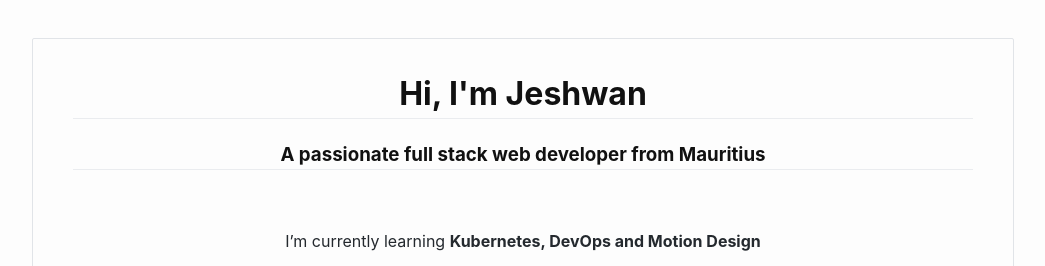
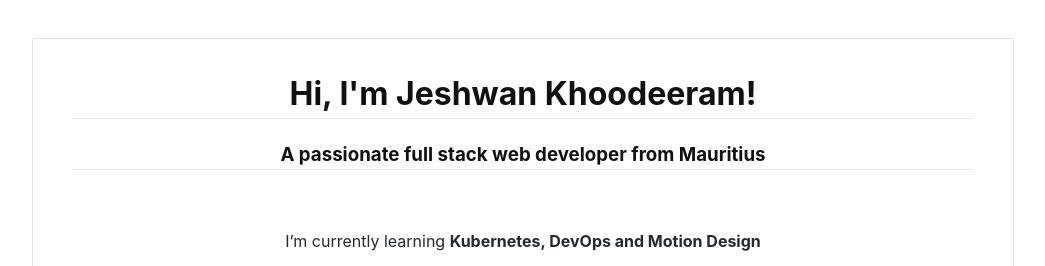
Before and after one commit to jeshwan/jeshwan.github.io, a plain HTML site: page index.html in a window 1280 px wide. Shown: the top 266 px of the page, without its empty margins (117-1162 px from the left). Drawn offline with Linux system fonts and the light colour scheme.

Commit message:
Update title and body

```diff
--- a/index.html
+++ b/index.html
@@ -7,7 +7,7 @@
 	<meta http-equiv="X-UA-Compatible" content="IE=edge">
 	<meta name="viewport" content="width=device-width, initial-scale=1.0">
 
-	<title>Jeshwan</title>
+	<title>Full Stack Web Developer | Jeshwan Khoodeeram</title>
 
 	<style type='text/css'>
 		body {
@@ -199,7 +199,7 @@
 
 	<div id='content'>
 
-		<h1 align="center">Hi, I'm Jeshwan</h1>
+		<h1 align="center">Hi, I'm Jeshwan Khoodeeram!</h1>
 		<h3 align="center">A passionate full stack web developer from Mauritius</h3>
 
 		<br />
```
